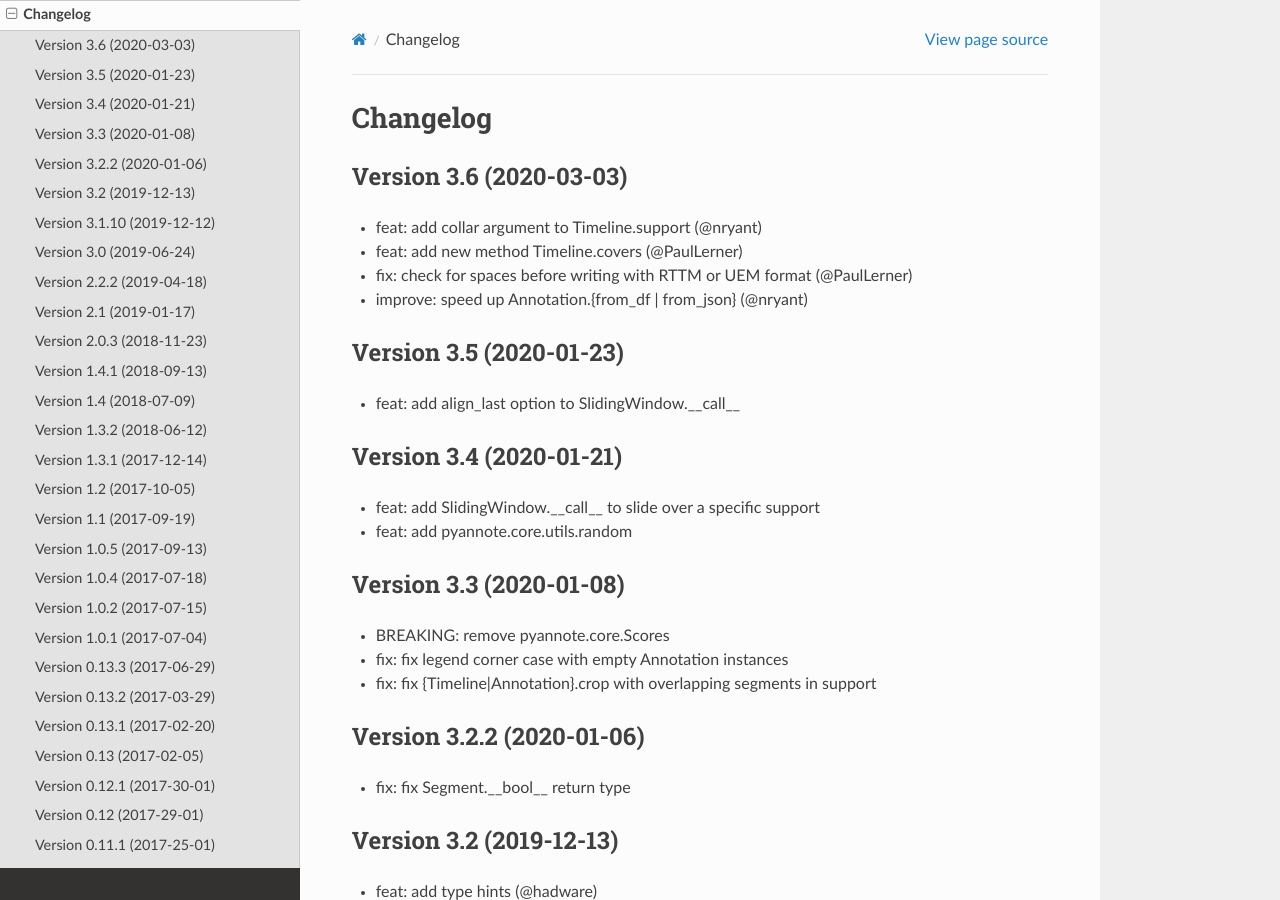
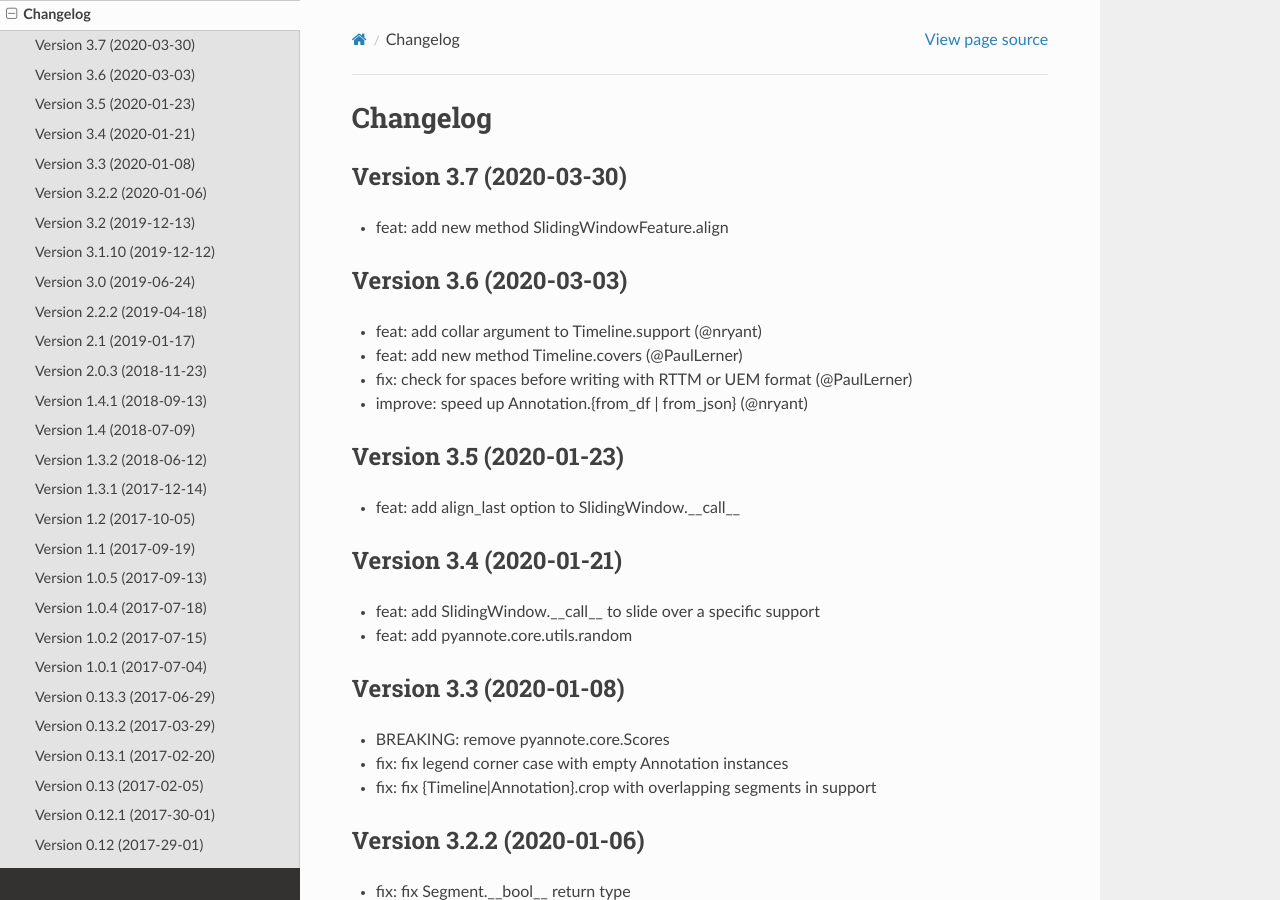
Before and after one commit to pyannote/pyannote-core, a Sphinx documentation site: the page built from doc/source/changelog.rst, in a window 1280 px wide and 900 px high. Built offline with Sphinx 7.4.7 and the Read the Docs theme 2.0.0, drawn with Linux system fonts in a browser that asks for light colours.

Commit message:
doc: update changelog

```diff
--- a/doc/source/changelog.rst
+++ b/doc/source/changelog.rst
@@ -1,6 +1,11 @@
 #########
 Changelog
 #########
+
+Version 3.7 (2020-03-30)
+~~~~~~~~~~~~~~~~~~~~~~~~
+
+- feat: add new method SlidingWindowFeature.align
 
 Version 3.6 (2020-03-03)
 ~~~~~~~~~~~~~~~~~~~~~~~~
```
